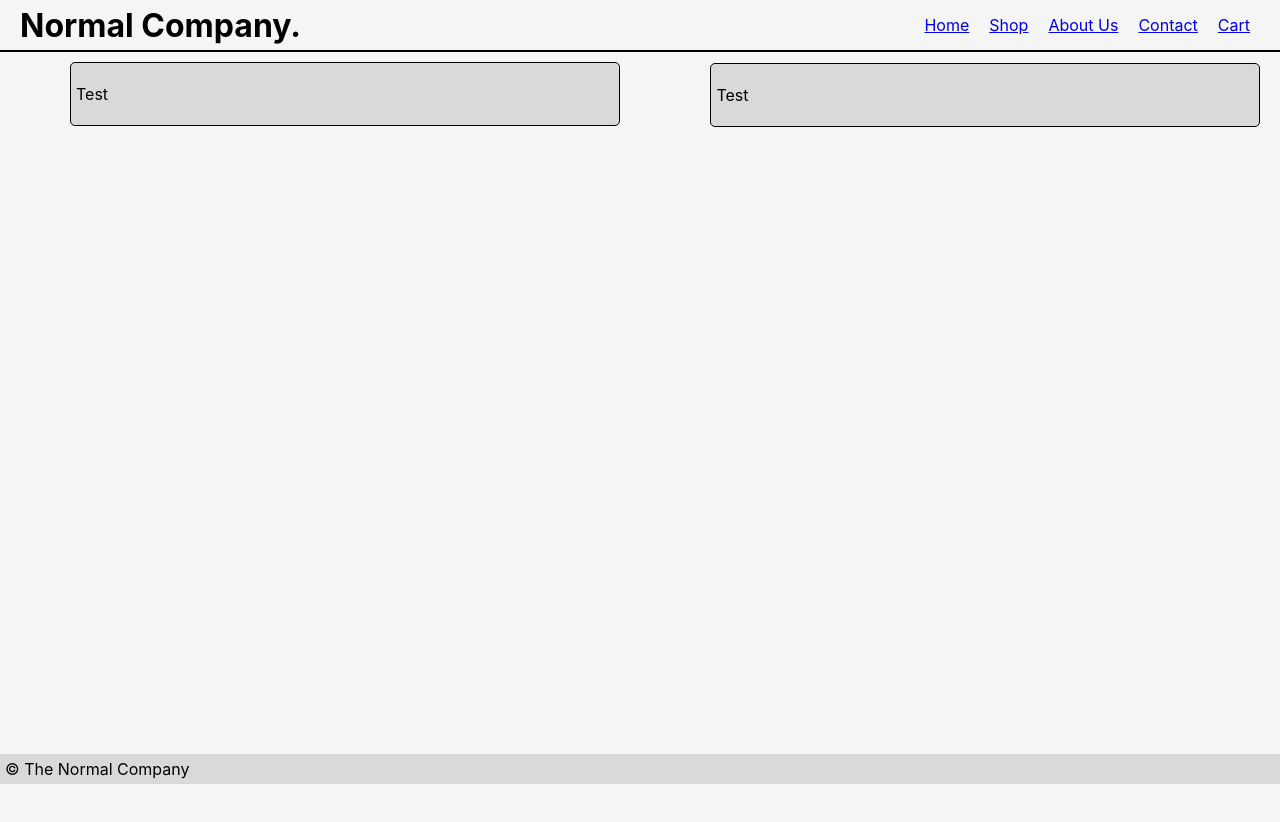
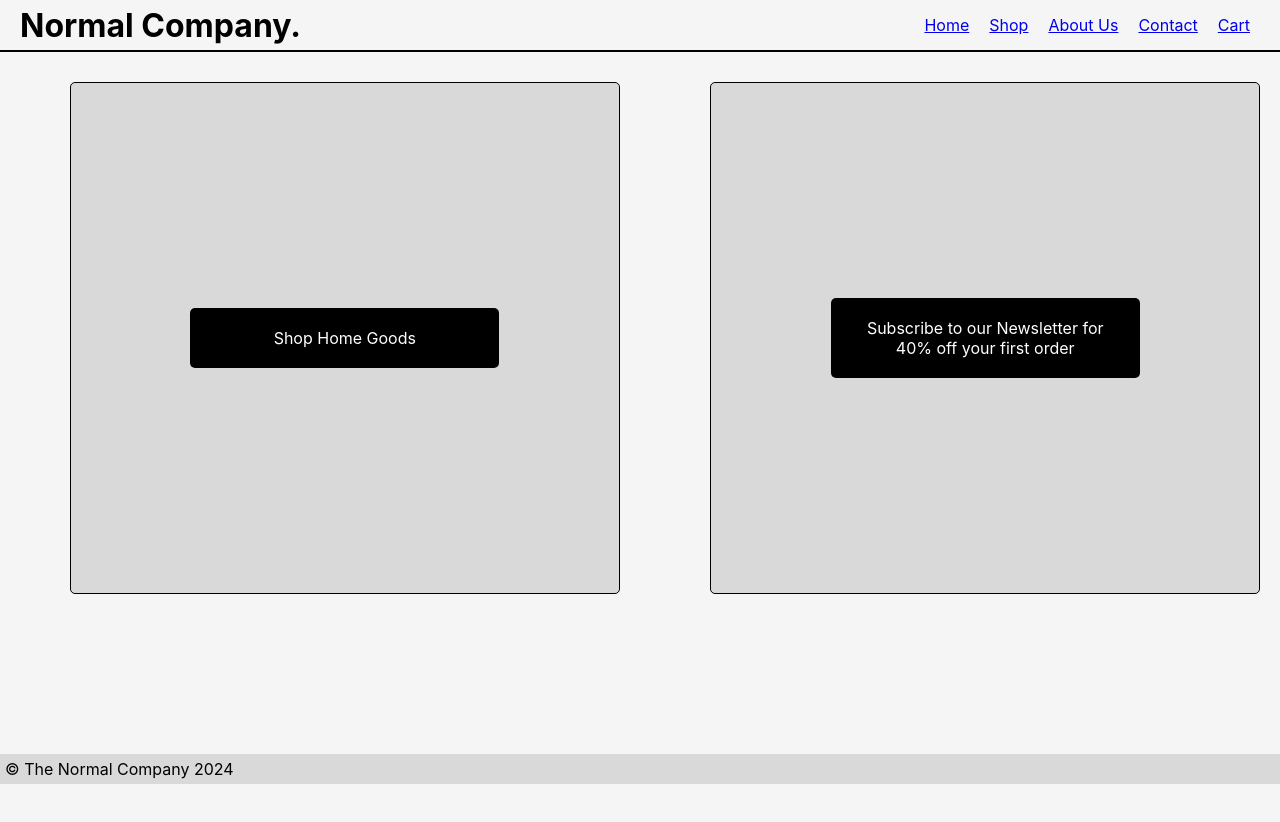
Before and after one commit to Adam-S988/final-sprint-asbs, a React (Create React App) app: page / in a window 1280 px wide. Shown: the top 822 px of the page. Before the commit the page ends 800 px from the top, so only its background shows below. Built offline with nearby package versions, Linux system fonts and the light colour scheme.

Commit message:
Monday Push

```diff
--- a/src/Components/Footer.jsx
+++ b/src/Components/Footer.jsx
@@ -3,7 +3,7 @@ import React from "react";
 const Footer = () => {
   return (
     <>
-      <p className="Footer">&copy; The Normal Company</p>
+      <p className="Footer">&copy; The Normal Company 2024</p>
     </>
   );
 };
--- a/src/Components/Main.jsx
+++ b/src/Components/Main.jsx
@@ -4,10 +4,14 @@ const Main = () => {
   return (
     <>
       <div className="MainBox">
-        <p>Test</p>
+        <div className="innerBox">
+          <p>Shop Home Goods</p>
+        </div>
       </div>
       <div className="MainBox" id="rightBox">
-        <p>Test</p>
+        <div className="innerBox">
+          <p>Subscribe to our Newsletter for 40% off your first order</p>
+        </div>
       </div>
     </>
   );
--- a/src/index.css
+++ b/src/index.css
@@ -45,21 +45,40 @@ code {
 
 .MainBox {
   width: 42%;
-  position: relative;
-  height: auto;
+  height: 500px;
   display: flex;
   align-items: center;
-  margin: 10px 0px 0px 70px;
+  justify-content: center;
+  margin: 30px 0px 0px 70px;
   background-color: #d9d9d9;
   border-radius: 5px;
   border: 1px solid black;
   padding: 5px;
+  position: relative;
+  text-align: center;
+}
+
+.innerBox {
+  display: flex;
+  flex-direction: column;
+  background-color: black;
+  color: white;
+  border-radius: 5px;
+  padding: 20px;
+  width: 50%;
+  height: auto;
+  justify-content: center;
+}
+
+.innerBox p {
+  margin: 0;
+  text-align: center;
 }
 
 .Footer {
   background-color: #d9d9d9;
   position: absolute;
-  bottom: 0px;
+  bottom: 0;
   width: 100%;
   padding: 5px;
 }
@@ -67,6 +86,6 @@ code {
 #rightBox {
   float: right;
   position: relative;
-  top: -73px;
+  top: -522px;
   margin: 10px 20px 0px 0px;
 }
```
Also changed, not shown: src/Images/Menu.png (added).
